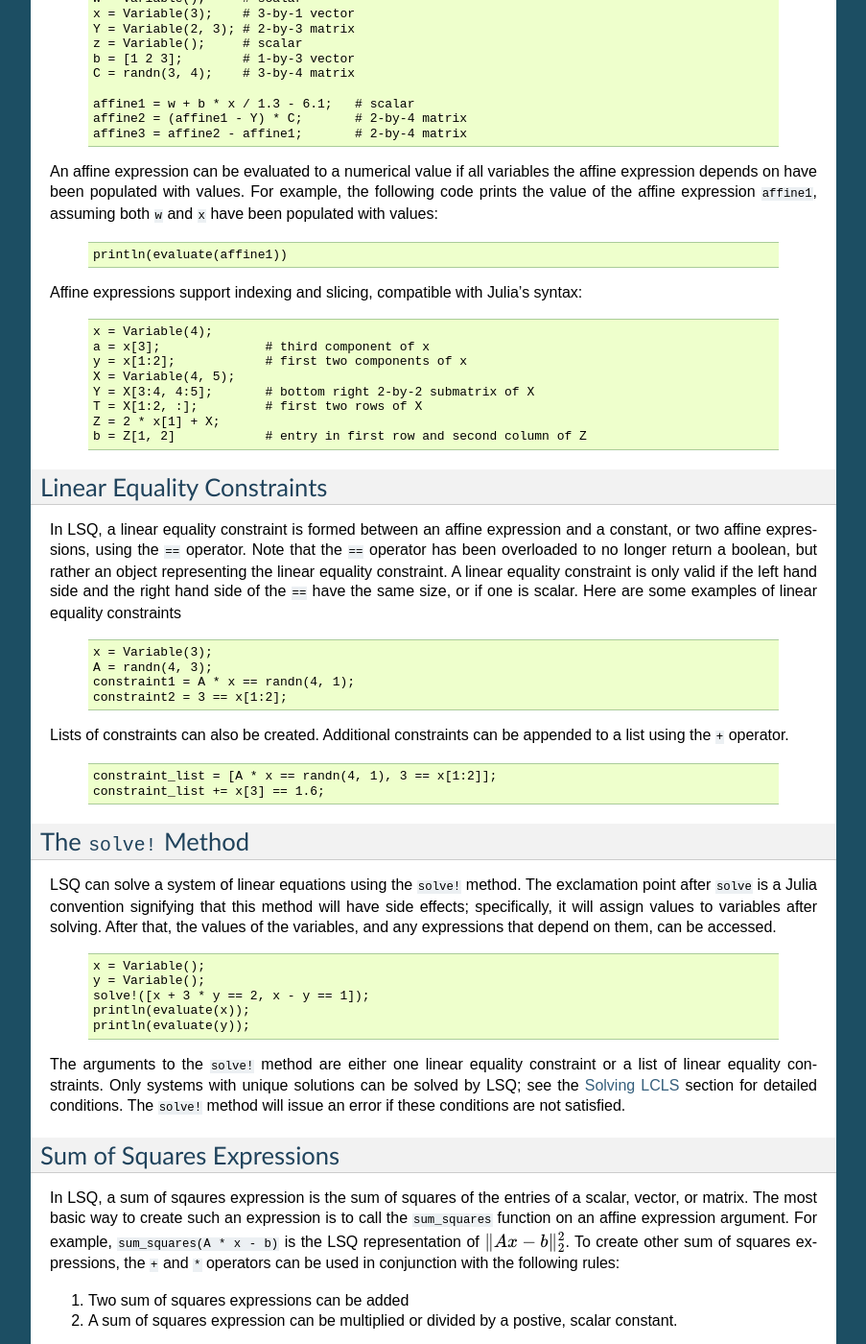
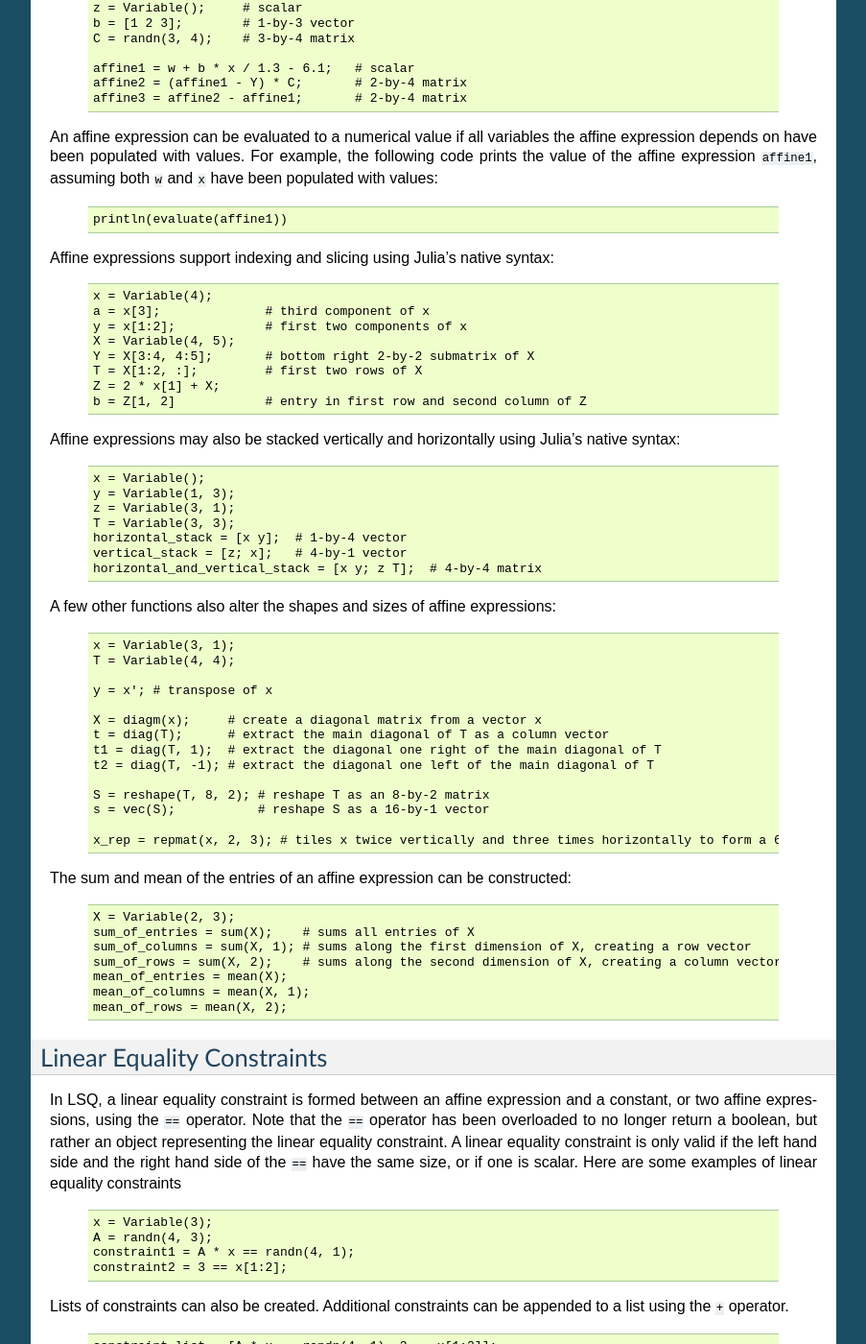
Before and after one commit to davidlizeng/LinearLeastSquares.jl, a Sphinx documentation site: the page built from docs/lsqjl.rst, in a window 1280 px wide and 1400 px high, scrolled down 1129 px. Shown: the whole window at 96% size, without its empty margins (198-1101 px from the left). Built offline with Sphinx 7.4.7, drawn with Linux system fonts in a browser that asks for light colours; some of the changed text lies outside the part shown.

Commit message:
updated docs

```diff
--- a/docs/lsqjl.rst
+++ b/docs/lsqjl.rst
@@ -23,7 +23,7 @@ To use LSQ.jl in Julia, run the following command to import the library:
 The same line of code can also be used in Julia scripts to import the LSQ.jl
 library.
 
-..TODO: plotting library instructions.
+.. TODO: plotting library instructions.
 
 Variables and Constants
 =======================
@@ -88,7 +88,7 @@ and ``x`` have been populated with values:
 
     println(evaluate(affine1))
 
-Affine expressions support indexing and slicing, compatible with Julia's syntax:
+Affine expressions support indexing and slicing using Julia's native syntax:
 
   .. code-block:: none
 
@@ -101,7 +101,51 @@ Affine expressions support indexing and slicing, compatible with Julia's syntax:
     Z = 2 * x[1] + X;
     b = Z[1, 2]            # entry in first row and second column of Z
 
-.. TODO: Mean, Sum, Stacking, Vec, Diag, etc.
+Affine expressions may also be stacked vertically and horizontally using Julia's
+native syntax:
+
+  .. code-block:: none
+
+    x = Variable();
+    y = Variable(1, 3);
+    z = Variable(3, 1);
+    T = Variable(3, 3);
+    horizontal_stack = [x y];  # 1-by-4 vector
+    vertical_stack = [z; x];   # 4-by-1 vector
+    horizontal_and_vertical_stack = [x y; z T];  # 4-by-4 matrix
+
+A few other functions also alter the shapes and sizes of
+affine expressions:
+
+  .. code-block:: none
+
+    x = Variable(3, 1);
+    T = Variable(4, 4);
+
+    y = x'; # transpose of x
+
+    X = diagm(x);     # create a diagonal matrix from a vector x
+    t = diag(T);      # extract the main diagonal of T as a column vector
+    t1 = diag(T, 1);  # extract the diagonal one right of the main diagonal of T
+    t2 = diag(T, -1); # extract the diagonal one left of the main diagonal of T
+
+    S = reshape(T, 8, 2); # reshape T as an 8-by-2 matrix
+    s = vec(S);           # reshape S as a 16-by-1 vector
+
+    x_rep = repmat(x, 2, 3); # tiles x twice vertically and three times horizontally to form a 6-by-3 matrix
+
+The sum and mean of the entries of an affine expression can be constructed:
+
+  .. code-block:: none
+
+    X = Variable(2, 3);
+    sum_of_entries = sum(X);    # sums all entries of X
+    sum_of_columns = sum(X, 1); # sums along the first dimension of X, creating a row vector
+    sum_of_rows = sum(X, 2);    # sums along the second dimension of X, creating a column vector
+    mean_of_entries = mean(X);
+    mean_of_columns = mean(X, 1);
+    mean_of_rows = mean(X, 2);
+
 
 Linear Equality Constraints
 ===========================
@@ -186,7 +230,15 @@ assuming ``x`` has been populated with a value:
 
     println(evaluate(reg_least_squares))
 
-.. TODO: var
+The variance of the entries of an affine expression ``X`` can be expressed as
+``sum_squares(mean(X) - X) / (m * n)``, where ``m`` and ``n`` are the number of rows
+and number of columns of ``X``, respectively. For convenience, the function ``var``
+can be used to directly create this sum of squares expression for variance.
+
+  .. code-block:: none
+
+    X = Variable(3, 4);
+    variance = var(X);
 
 
 The ``minimize!`` Method
```
Also changed, not shown: 5 other files.
